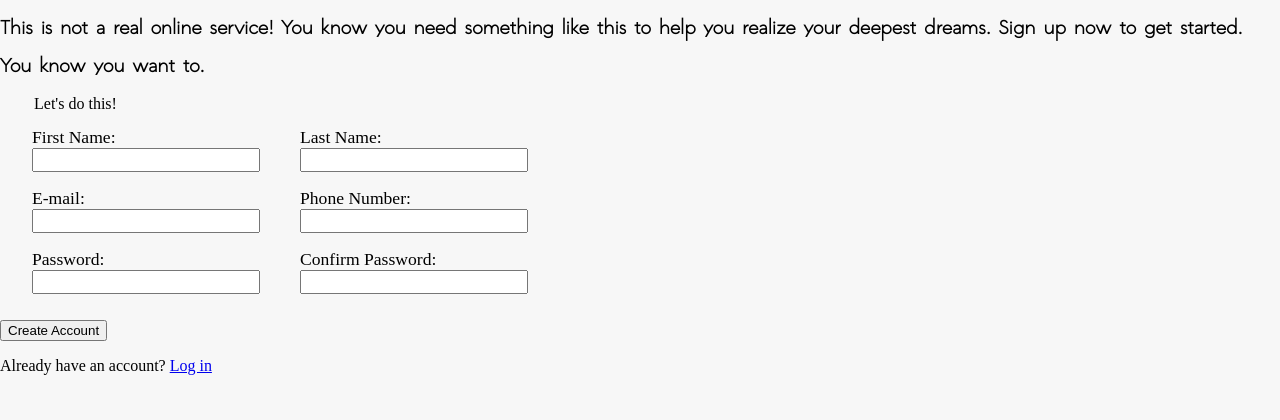
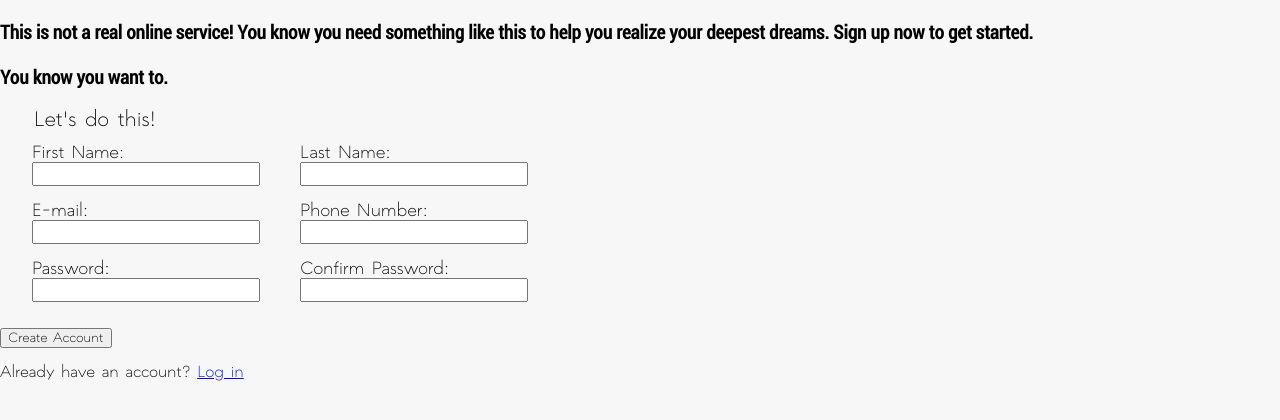
Before and after one commit to OGWhiskers/sign-up-form, a plain HTML site: page index.html in a window 1280 px wide. Drawn offline with Linux system fonts and the light colour scheme.

Commit message:
Add custom fonts

```diff
--- a/index.html
+++ b/index.html
@@ -64,8 +64,8 @@
         </fieldset>
 
 
-        <button type="submit">Create Account</button>
-        <p>Already have an account? <a href="#form">Log in</a></p>
+        <button class="btn" type="submit">Create Account</button>
+        <p class="log-in">Already have an account? <a href="#form">Log in</a></p>
     </form>
     <!-- UNSPLASH PIC CREDIT:
     Photo by <a href="https://unsplash.com/@samuelgirven?utm_source=unsplash&utm_medium=referral&utm_content=creditCopyText">Samuel Girven</a> on <a href="https://unsplash.com/photos/VJ2s0c20qCo?utm_source=unsplash&utm_medium=referral&utm_content=creditCopyText">Unsplash</a> background
--- a/style.css
+++ b/style.css
@@ -27,11 +27,18 @@ body {
   font-weight: normal;
   font-style: normal;
 }
+@font-face {
+  font-family: "infinity";
+  src: url("fonts/madeinfinity_personaluse-thin-webfont.woff2") format("woff2"),
+    url("fonts/madeinfinity_personaluse-thin-webfont.woff") format("woff");
+  font-weight: normal;
+  font-style: normal;
+}
 
 .para {
   font-size: 19px;
   font-weight: 900;
-  font-family: "modern-age";
+  font-family: "roboto";
 }
 
 .container {
@@ -42,6 +49,10 @@ body {
   border: none;
   margin-bottom: 8px;
   margin-left: 20px;
+}
+.fieldset legend {
+  font-family: "modern-age";
+  font-size: 1.3rem;
 }
 .first-last,
 .email-number,
@@ -64,4 +75,11 @@ body {
 .form-row label {
   font-size: 1.1em;
   width: 200px;
+
+  font-family: "modern-age";
 }
+
+.btn,
+.log-in {
+  font-family: "infinity";
+}
```
